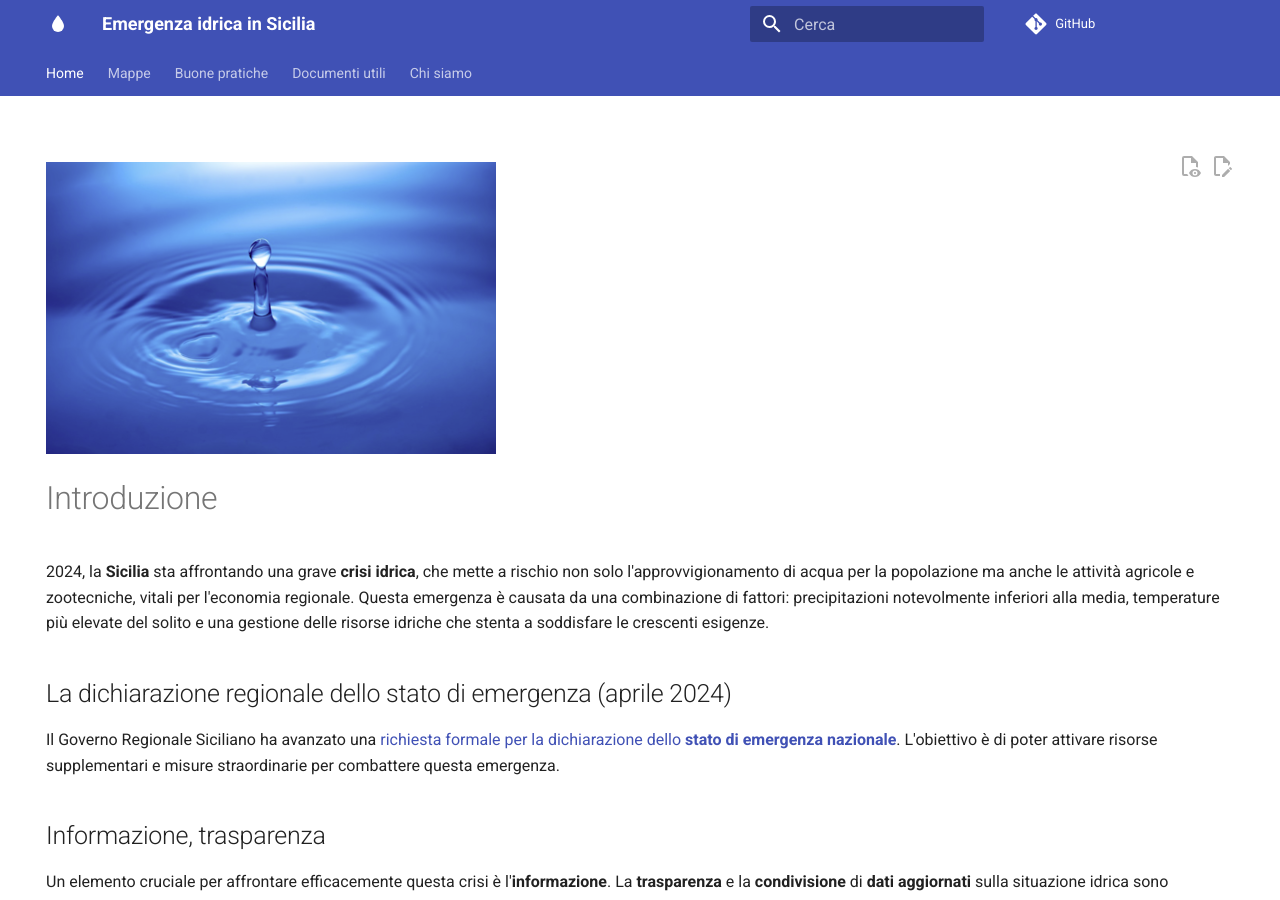
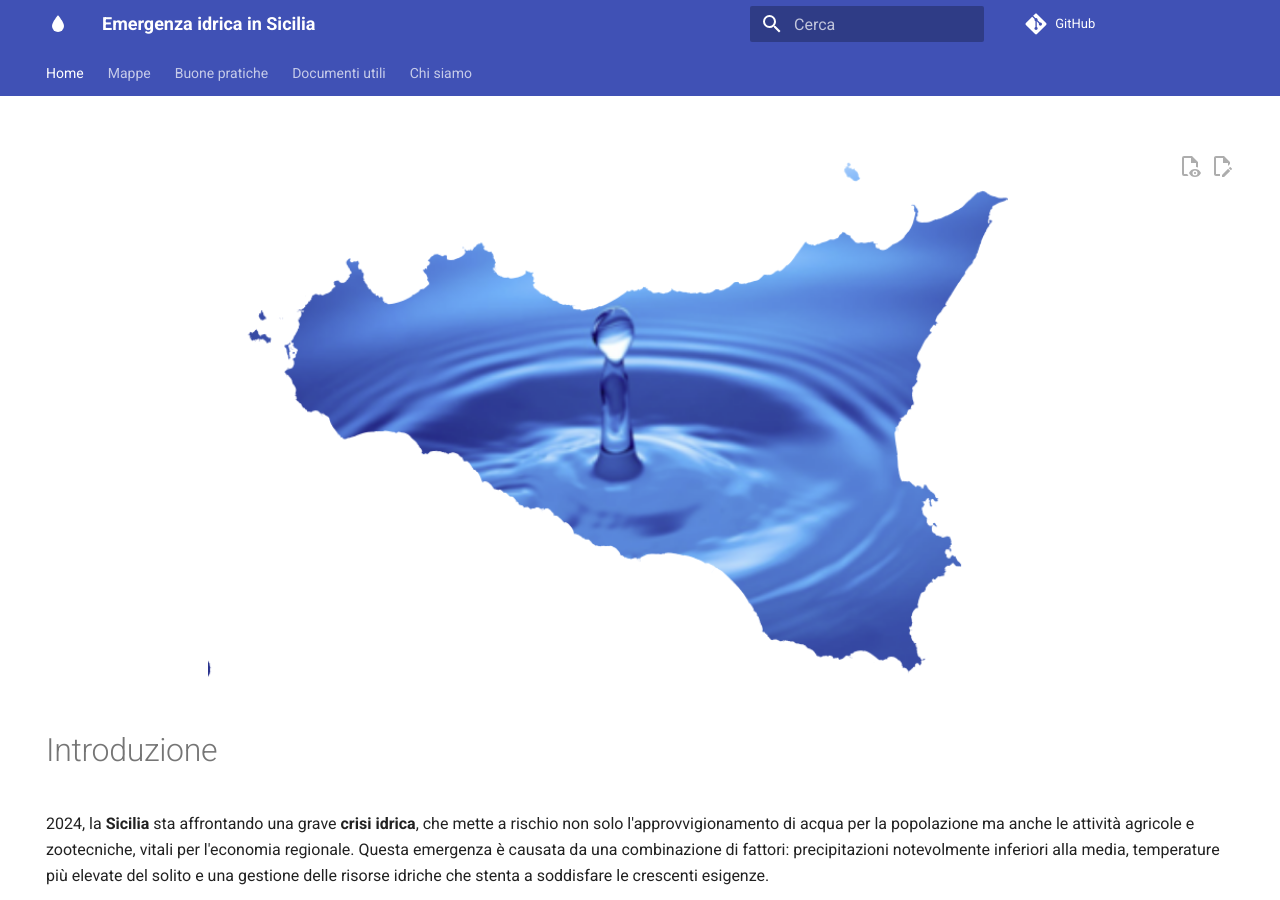
Before and after one commit to opendatasicilia/emergenza-idrica-sicilia, an MkDocs documentation site: the page built from docs/index.md, in a window 1280 px wide and 900 px high. Built offline with MkDocs 1.6.1 and Material for MkDocs 9.7.7, drawn with Linux system fonts in a browser that asks for light colours; comment, search, counter and statistics services are not loaded.

Commit message:
index upgrade

```diff
--- a/docs/index.md
+++ b/docs/index.md
@@ -6,7 +6,7 @@ title: Emergenza idrica in Sicilia
 description: Un progetto per la trasparenza e la condivisione di dati sulla crisi idrica in Sicilia
 ---
 
-![](https://raw.githubusercontent.com/opendatasicilia/emergenza-idrica-sicilia/main/docs/img/water-small.png)
+![Picture](img/sicilia.png){ width="800" height="600" style="display: block; margin: 0 auto" }
 
 # Introduzione
 
```
Also changed, not shown: docs/img/sicilia.png (added).
